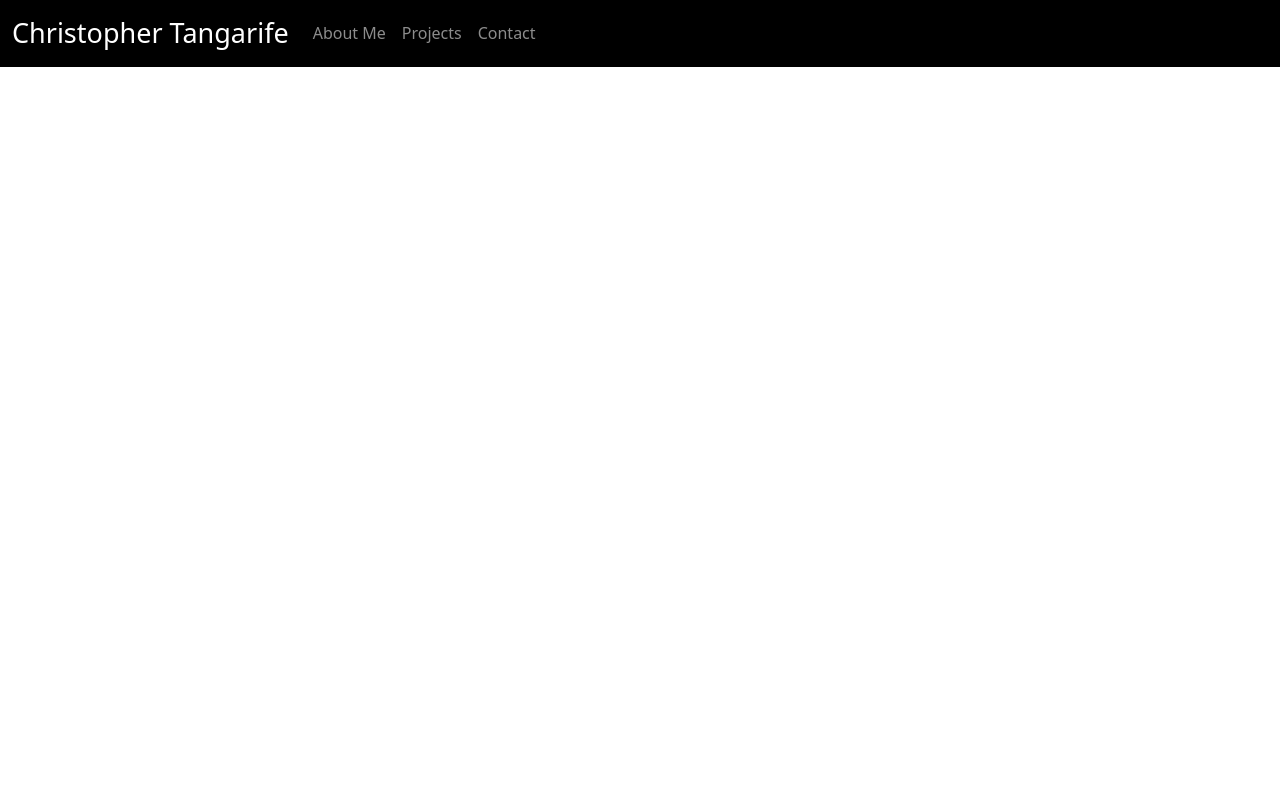
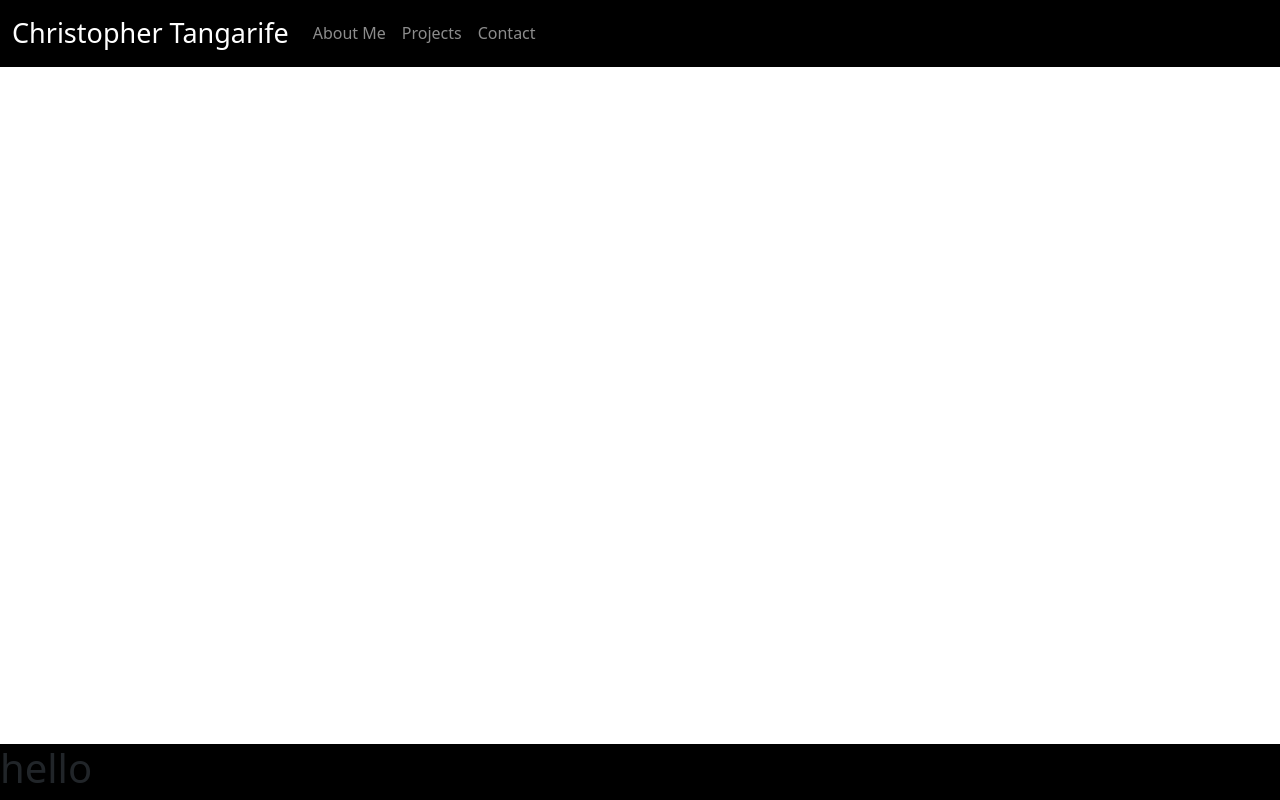
Before and after one commit to ChrisCodes54/my-portfolio, a React (Create React App) app: page / in a window 1280 px wide. Built offline with nearby package versions, Linux system fonts and the light colour scheme.

Commit message:
created skeleton structure for footer

```diff
--- a/src/App.css
+++ b/src/App.css
@@ -1,38 +1,10 @@
-.App {
-  text-align: center;
+html {
+  min-height: 100%;
+  display: flex;
+  justify-content: center;
+  /* position: relative; */
 }
 
-.App-logo {
-  height: 40vmin;
-  pointer-events: none;
+body {
+  width: 100%;
 }
-
-@media (prefers-reduced-motion: no-preference) {
-  .App-logo {
-    animation: App-logo-spin infinite 20s linear;
-  }
-}
-
-.App-header {
-  background-color: #282c34;
-  min-height: 100vh;
-  display: flex;
-  flex-direction: column;
-  align-items: center;
-  justify-content: center;
-  font-size: calc(10px + 2vmin);
-  color: white;
-}
-
-.App-link {
-  color: #61dafb;
-}
-
-@keyframes App-logo-spin {
-  from {
-    transform: rotate(0deg);
-  }
-  to {
-    transform: rotate(360deg);
-  }
-}
--- a/src/App.js
+++ b/src/App.js
@@ -8,10 +8,10 @@ function App() {
   return (
     <>
 
-                    <Home />
+      <Home />
 
 
-        </>
+    </>
   );
 }
 
--- a/src/components/Footer/index.js
+++ b/src/components/Footer/index.js
@@ -0,0 +1,18 @@
+import React from 'react';
+import './style.css'
+
+export default function Footer() {
+    return (
+        <footer id='footer'>
+
+
+
+
+        <h1>hello</h1>
+
+
+
+    </footer>
+
+    )
+}
--- a/src/components/Footer/style.css
+++ b/src/components/Footer/style.css
@@ -0,0 +1,8 @@
+#footer {
+        position: absolute;
+        bottom: 0;
+        width: 100%;
+
+
+        background-color: black;
+}
--- a/src/pages/Home/index.js
+++ b/src/pages/Home/index.js
@@ -1,9 +1,13 @@
 import React from 'react';
 import Header from '../../components/Header';
-
+import Footer from '../../components/Footer';
 
 export default function Home() {
     return (
+        <>
         <Header/>
+
+        <Footer/>
+        </>
     )
 }
```
